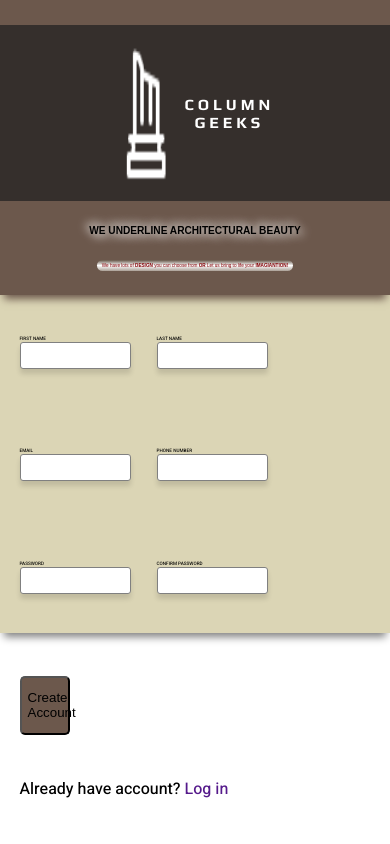
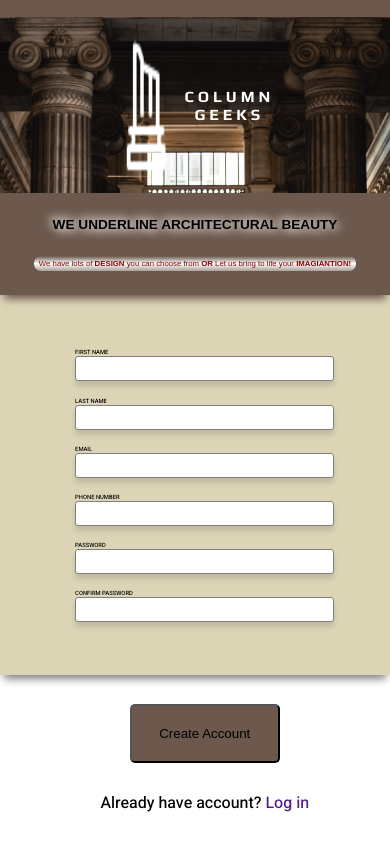
Before and after one commit to solorence/signup-form, a plain HTML site: page index.html in a window 390 px wide. Drawn offline with Linux system fonts and the light colour scheme; a web font is replaced by a local one.

Commit message:
update on mobile view

```diff
--- a/form.css
+++ b/form.css
@@ -45,7 +45,7 @@ input:focus { border:2px solid #6C584C; outline:none;}
 .right-main-division-sub3 {height:25vh; display:flex; padding-Left:5%; flex-direction:column; justify-content:space-evenly;
 	font-family: 'Heebo', sans-serif; }
 
-.right-main-division-sub3 button{width:13vw; height:7vh; border-radius:5px; background-color:#6C584C;}
+.right-main-division-sub3 button{width:150px; height:7vh; border-radius:5px; background-color:#6C584C;}
 
 .right-main-division-sub3 a{text-decoration:none;}
 
@@ -56,7 +56,7 @@ input:focus { border:2px solid #6C584C; outline:none;}
 
 	.right-main-division{ width:100vw; }
 
-	.right-main-division .heading-section{ display:flex; }
+	.right-main-division .heading-section{ display:flex; background-image: url(formbgmobile.jpg); background-size: cover; background-repeat: no-repeat;}
 
 	.left-main-division-sub1{width:100%; justify-content:flex-start;}
 
@@ -65,4 +65,20 @@ input:focus { border:2px solid #6C584C; outline:none;}
 	.heading-section img{width:15%; height:80%}
 
 	.heading-section{height:65%}
+
+	form{flex-direction:column; row-gap:4%; justify-content: center; }
+
+	form div{width:70%; font-size:1.5vw}
+
+	.right-main-division-sub2{height:45vh; }
+
+	form div input{ padding:4px 1px;}
+
+ 	.intro1{ font-size: 3.5vw;}
+
+	.intro2{ font-size: 2vw; }
+
+	.right-main-division-sub3 {height:20vh; align-items: center;}
+
+
 }
```
Also changed, not shown: formbgmobile.jpg (added).
